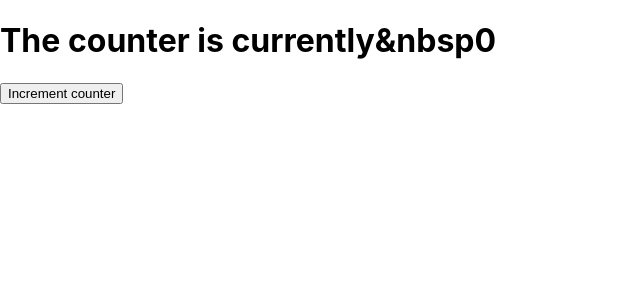
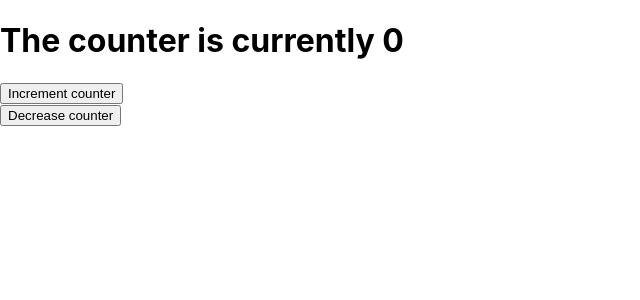
Before and after one commit to brendino500/udemy-jest-enzyme, a React app: page / in a window 1280 px wide. Shown: the top 300 px of the page, without its empty margins (0-640 px from the left). Built offline with nearby package versions, Linux system fonts and the light colour scheme.

Commit message:
Lecture 28 - Counter challenges

```diff
--- a/src/App.js
+++ b/src/App.js
@@ -8,11 +8,14 @@
   return (
     <div data-test="component-app">
       <h1 data-test="counter-display">
-        The counter is currently&nbsp
-        <span data-test="count">{count}</span>
+        The counter is currently <span data-test="count">{count}</span>
       </h1>
       <button data-test="increment-button" onClick={() => setCount(count + 1)}>
         Increment counter
+      </button>
+      <br />
+      <button data-test="decrement-button" onClick={() => setCount(count - 1)}>
+        Decrease counter
       </button>
     </div>
   );
```
Also changed, not shown: 1 other file (tests, documents, lock files or other folders).
